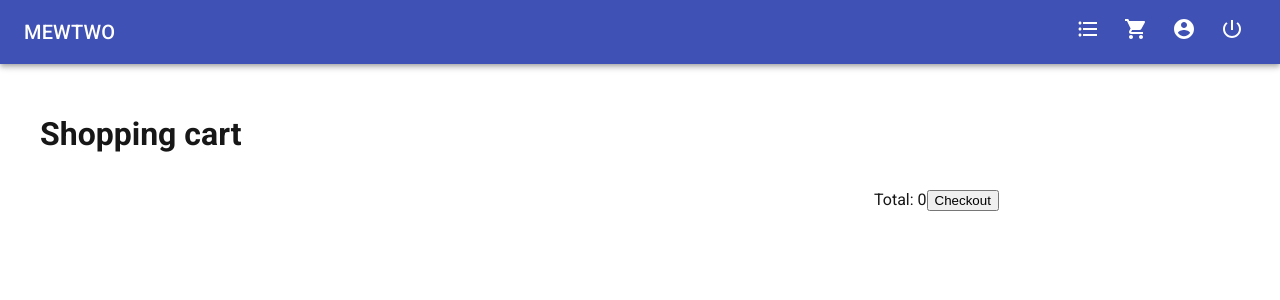
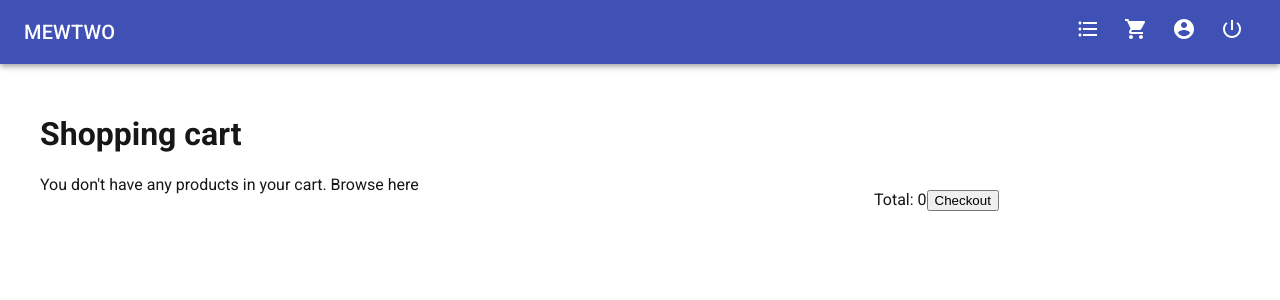
Before and after one commit to dsirola1/mewtwo-store, a React (Create React App) app: page /checkout in a window 1280 px wide. Shown: the top 300 px of the page. Built offline with nearby package versions, Linux system fonts and the light colour scheme.

Commit message:
[LAYOUT]: add links to products img in cart, add link to browse products if cart is empty

```diff
--- a/src/components/ShoppingCart/ShoppingCart.jsx
+++ b/src/components/ShoppingCart/ShoppingCart.jsx
@@ -1,6 +1,8 @@
 import React from 'react';
 
-import {actions, useCartContext} from '../../utils/_useCart';
+import { Link } from 'react-router-dom';
+
+import { actions, useCartContext } from '../../utils/_useCart';
 
 import './ShoppingCart.css';
 
@@ -49,11 +51,14 @@ function ShoppingCart() {
       <h1>Shopping cart</h1>
       <div className='cartContainer'>
         <div className='cartItems-wrapper'>
-          {products.map(({id, title, image, price, quantity, total}) => {
+          {products.length > 0
+            ? products.map(({id, title, image, price, quantity, total}) => {
             return (
               <div key={id} className='cartItem'>
                 <div className='cartItem-img'>
-                  <img className='cartItemImage' src={image} alt={title} />
+                  <Link to={`/products/${id}`}>
+                    <img className='cartItemImage' src={image} alt={title} />
+                  </Link>
                 </div>
                 <div className='cartItem-info'>
                   <span className='cartItem-title'>{title}</span>
@@ -66,8 +71,7 @@ function ShoppingCart() {
                   <button aria-label='remove item from cart' id={id} onClick={handleClick}>X</button>
                 </div>
               </div>
-            )
-          })}
+            )}) : <div>You don't have any products in your cart. Browse <Link to='/'>here</Link></div>}
         </div>
         <div className='cartTotal'>
           <span>Total: {totalPrice}</span>
```
